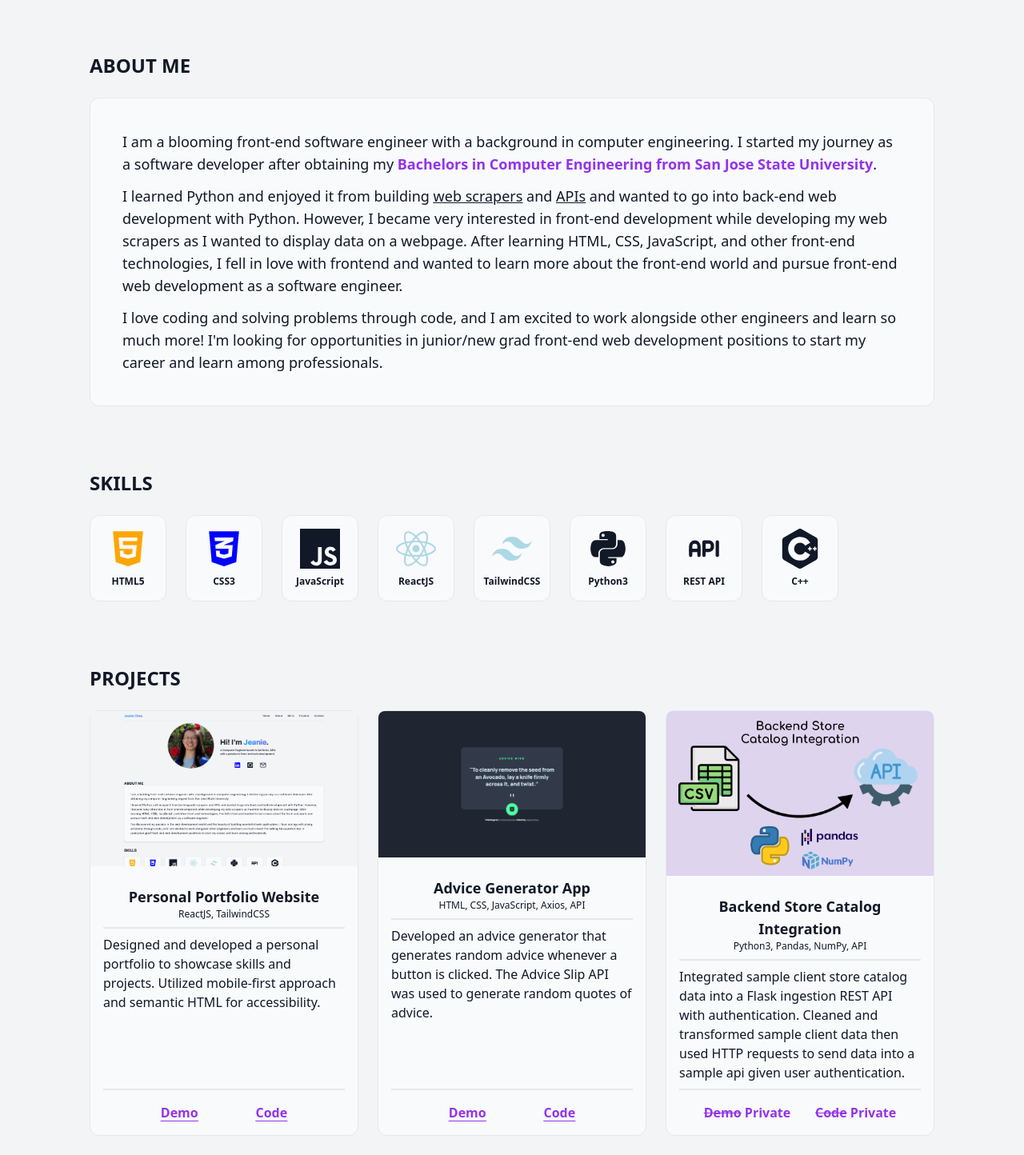
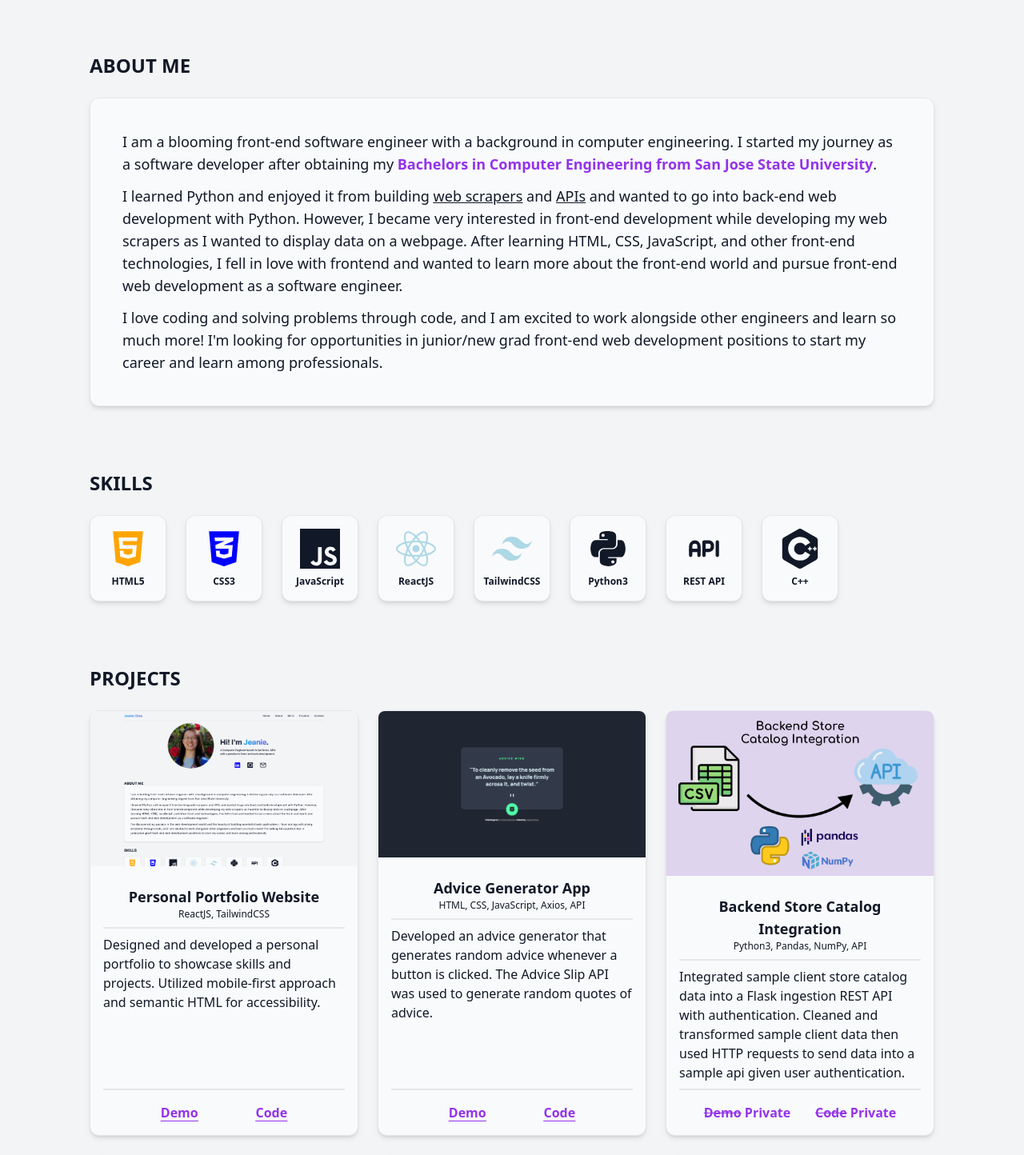
Before and after one commit to jechea14/jechea14.github.io, a React (Create React App) app in the folder portfolio/: page / in a window 1280 px wide. Shown: the part 420-1864 px from the top of the page at 80% size. Built offline with nearby package versions, Linux system fonts and the light colour scheme.

Commit message:
Fix overflow issue, Put shadows back
Overflow issue: w-full caused the issue

```diff
--- a/portfolio/src/Components/AboutMe.js
+++ b/portfolio/src/Components/AboutMe.js
@@ -4,7 +4,7 @@ const AboutMe = () => {
   return (
     <section id='about' className='scroll-mt-8'>
       <h1 className='text-2xl font-bold text-left pb-6 pt-10 dark:text-gray-200'>ABOUT ME</h1>
-      <div className='lg:px-15 lg:text-lg p-10 border rounded-xl bg-gray-50 space-y-3 dark:text-gray-200 dark:bg-slate-700 dark:border-slate-700'>
+      <div className='lg:px-15 lg:text-lg p-10 border rounded-xl bg-gray-50 shadow-md hover:shadow-xl hover:transition space-y-3 dark:text-gray-200 dark:bg-slate-700 dark:border-slate-700'>
         <p>
           I am a blooming front-end software engineer with a background in computer engineering. I started my journey as a software developer after obtaining my <span className='text-purple-600 font-semibold dark:text-purple-300'>Bachelors in Computer Engineering from San Jose State University</span>.
         </p>
--- a/portfolio/src/Components/ContactForm.js
+++ b/portfolio/src/Components/ContactForm.js
@@ -16,7 +16,7 @@ const ContactForm = () => {
   }
 
   return (
-    <div className='md:flex-auto lg:basis-1/2 border rounded-md py-4 px-8 bg-gray-50 dark:bg-slate-800 dark:border-slate-800'>
+    <div className='md:flex-auto lg:basis-1/2 border rounded-md py-4 px-8 bg-gray-50 shadow-md hover:shadow-xl hover:transition dark:bg-slate-800 dark:border-slate-800'>
       <h2 className='text-lg font-medium mb-4'>Contact Me</h2>
       <form onSubmit={sendEmail} className=' '>
         <div className='flex flex-col justify-center space-y-5'>
--- a/portfolio/src/Components/ContactGetInTouch.js
+++ b/portfolio/src/Components/ContactGetInTouch.js
@@ -6,7 +6,7 @@ import { HiLocationMarker } from 'react-icons/hi'
 
 const ContactGetInTouch = () => {
   return (
-    <div className='md:flex-auto border rounded-md px-8 py-4 bg-gray-100 space-y-6 dark:bg-slate-800 dark:border-slate-800'>
+    <div className='md:flex-auto border rounded-md px-8 py-4 bg-gray-100 space-y-6 shadow-md hover:shadow-xl hover:transition dark:bg-slate-800 dark:border-slate-800'>
         <div className='space-y-2'>
             <h2 className='text-lg font-medium'>Get in Touch</h2>
             <div className='flex items-center space-x-8 border rounded-md px-8 py-4 bg-gray-50 shadow-md dark:bg-slate-700 dark:border-slate-700'>
--- a/portfolio/src/Components/NavBar.js
+++ b/portfolio/src/Components/NavBar.js
@@ -46,33 +46,13 @@ const NavBar = () => {
     setDarkMode(!darkMode)
   }
 
-  const mobileMenu = () => {
-    if(!isMobileNavShown) {
-      if(!darkMode) {
-        <FaBars size={30} color='white'/>
-      }
-      else{
-        <FaBars size={30} color='white'/>
-      }
-    }
-    else {
-      if(!darkMode) {
-        <FaTimes size={30} color='white'/>
-      }
-      else {
-        <FaTimes size={30} color='white'/>
-      }
-    }
-  }
-
   const handleClick = () => {
     setIsMobileNavShown(!isMobileNavShown)
-    mobileMenu()
   }
 
 
   return (
-    <nav className='dark:bg-slate-900 sticky top-0 bg-gray-100 border-b-2 px-5 md:px-28 flex justify-between py-4 items-center w-full 2xl:px-0 dark:border-b-slate-700'>
+    <nav className='overflow-x-hidden dark:bg-slate-900 sticky top-0 bg-gray-100 border-b-2 px-5 md:px-28 flex justify-between py-4 items-center 2xl:px-0 dark:border-b-slate-700'>
       <div className='text-xl font-semibold'>
         <h1 className='text-transparent bg-clip-text bg-gradient-to-r from-sky-500 to-indigo-500'><a href='#'>Jeanie Chea</a></h1>
       </div>
--- a/portfolio/src/Components/ProjectCard.js
+++ b/portfolio/src/Components/ProjectCard.js
@@ -3,7 +3,7 @@ import Button from './Button'
 
 const ProjectCard = ({ title, techUsed, description, image, linkDemo, linkCode, id}) => {
   return (
-    <div className='flex flex-col justify-between border rounded-xl text-center bg-gray-50 dark:bg-slate-700 dark:border-slate-700'>
+    <div className='flex flex-col justify-between border rounded-xl text-center bg-gray-50 shadow-md hover:shadow-xl hover:transition dark:bg-slate-700 dark:border-slate-700'>
       <div>
         {/* project picture */}
         <picture className=''>
--- a/portfolio/src/Components/SkillCard.js
+++ b/portfolio/src/Components/SkillCard.js
@@ -2,7 +2,7 @@ import React from 'react'
 
 const SkillCard = ({icon, name}) => {
   return (
-    <div className='border rounded-xl bg-gray-50 dark:bg-slate-700 dark:border-slate-700'>
+    <div className='border rounded-xl bg-gray-50 shadow-md hover:shadow-xl hover:transition  dark:bg-slate-700 dark:border-slate-700'>
       <div className='flex flex-col justify-center items-center m-4'>
         <div className='mb-2'>
           {icon}
```
